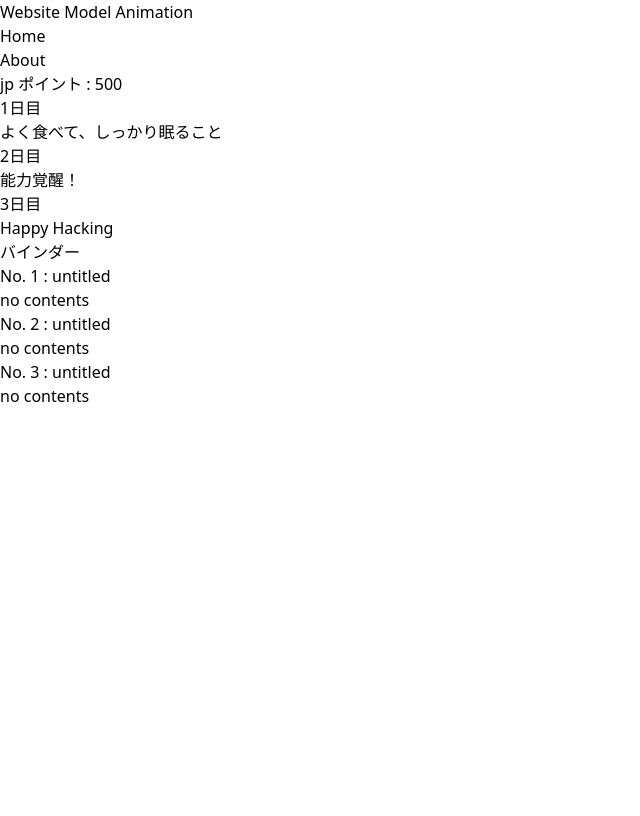
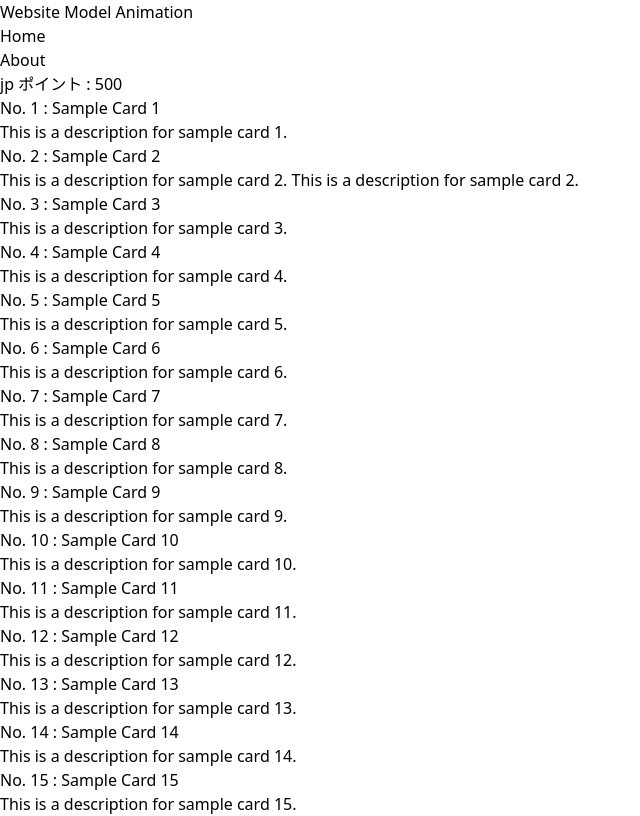
Before and after one commit to chambaoo/website-model-animation, a React (Vite) app: page / in a window 1280 px wide. Shown: the whole page, without its empty margins (0-640 px from the left). Built offline with nearby package versions, Linux system fonts and the light colour scheme.

Commit message:
add: card list component

```diff
--- a/src/App.tsx
+++ b/src/App.tsx
@@ -1,6 +1,6 @@
 import { motion } from 'framer-motion';
 import Point from './components/Point';
-import Card from './components/CardItem';
+import CardList from './components/CardList';
 
 function App() {
 
@@ -32,32 +32,7 @@ function App() {
             <Point />
           </div>
           <div>
-            <section>
-              <h2 className='my-4 text-4xl'>1日目</h2>
-              <p className='mx-8'>よく食べて、しっかり眠ること</p>
-            </section>
-            <section>
-              <h2 className='my-4 text-4xl'>2日目</h2>
-              <p className='mx-8'>能力覚醒！</p>
-            </section>
-            <section>
-              <h2 className='my-4 text-4xl'>3日目</h2>
-              <p className='mx-8'>Happy Hacking</p>
-            </section>
-            <section>
-              <h2 className='my-4 text-4xl'>バインダー</h2>
-              <ul>
-                <li className='my-2'>
-                  <Card id={1} name='シュークリーム'/>
-                </li>
-                <li className='my-2'>
-                  <Card id={2} name='ビスケット'/>
-                </li>
-                <li className='my-2'>
-                  <Card id={3}/>
-                </li>
-              </ul>
-            </section>
+            <CardList />
           </div>
         </body>
       </div>
--- /dev/null
+++ b/src/assets/data/card-sample.json
@@ -0,0 +1,77 @@
+[
+    {
+        "id": 1,
+        "title": "Sample Card 1",
+        "description": "This is a description for sample card 1."
+    },
+    {
+        "id": 2,
+        "title": "Sample Card 2",
+        "description": "This is a description for sample card 2.\nThis is a description for sample card 2."
+    },
+    {
+        "id": 3,
+        "title": "Sample Card 3",
+        "description": "This is a description for sample card 3."
+    },
+    {
+        "id": 4,
+        "title": "Sample Card 4",
+        "description": "This is a description for sample card 4."
+    },
+    {
+        "id": 5,
+        "title": "Sample Card 5",
+        "description": "This is a description for sample card 5."
+    },
+    {
+        "id": 6,
+        "title": "Sample Card 6",
+        "description": "This is a description for sample card 6."
+    },
+    {
+        "id": 7,
+        "title": "Sample Card 7",
+        "description": "This is a description for sample card 7."
+    },
+    {
+        "id": 8,
+        "title": "Sample Card 8",
+        "description": "This is a description for sample card 8."
+    },
+    {
+        "id": 9,
+        "title": "Sample Card 9",
+        "description": "This is a description for sample card 9."
+    },
+    {
+        "id": 10,
+        "title": "Sample Card 10",
+        "description": "This is a description for sample card 10."
+    },
+    {
+        "id": 11,
+        "title": "Sample Card 11",
+        "description": "This is a description for sample card 11."
+    },
+    {
+        "id": 12,
+        "title": "Sample Card 12",
+        "description": "This is a description for sample card 12."
+    },
+    {
+        "id": 13,
+        "title": "Sample Card 13",
+        "description": "This is a description for sample card 13."
+    },
+    {
+        "id": 14,
+        "title": "Sample Card 14",
+        "description": "This is a description for sample card 14."
+    },
+    {
+        "id": 15,
+        "title": "Sample Card 15",
+        "description": "This is a description for sample card 15."
+    }
+]
--- a/src/components/CardItem.tsx
+++ b/src/components/CardItem.tsx
@@ -1,14 +1,15 @@
-import React, { FC } from "react";
 import type { Card } from '../domain/object/Card';
 
 const CardItem = (props: Card) => {
 
     return (
       <>
-        <a href="#card1" class="block max-w-sm p-6 bg-white border border-gray-200 rounded-lg shadow hover:bg-gray-100 dark:bg-gray-800 dark:border-gray-700 dark:hover:bg-gray-700">
-        <h5 class="mb-2 text-2xl font-bold tracking-tight text-gray-900 dark:text-white">No. {props.id} : {props.title ?? 'untitled'}</h5>
-        <p class="font-normal text-gray-700 dark:text-gray-400">{props.description ?? 'no contents'}</p>
-        </a>
+        <div className='w-full sm:w-[400px]'>
+          <a href={`#card${props.id}`} class="block max-w-sm p-6 bg-white border border-gray-200 rounded-lg shadow hover:bg-gray-100 dark:bg-gray-800 dark:border-gray-700 dark:hover:bg-gray-700">
+          <h5 class="mb-2 text-2xl font-bold tracking-tight text-gray-900 dark:text-white">No. {props.id} : {props.title ?? 'untitled'}</h5>
+          <p class="font-normal text-gray-700 dark:text-gray-400">{props.description ?? 'no contents'}</p>
+          </a>
+        </div>
       </>
     )
   }
--- /dev/null
+++ b/src/components/CardList.tsx
@@ -0,0 +1,31 @@
+import type { Card } from '../domain/object/Card';
+import CardItem from './CardItem';
+import cards from '../assets/data/card-sample.json'
+
+const CardList = () => {
+
+    const getCardList = (): Card[] => {
+        return cards as Card[];
+    }
+
+    const cardList = getCardList();
+
+
+    return (
+        <div className="p-4">
+            <ul className="flex flex-wrap justify-start gap-4">
+                {cardList.map((card) => (
+                    <li key={card.id} className="flex">
+                        <CardItem
+                            id={card.id}
+                            title={card.title}
+                            description={card.description}
+                        />
+                    </li>
+                ))}
+            </ul>
+        </div>
+    );
+};
+
+export default CardList
```
